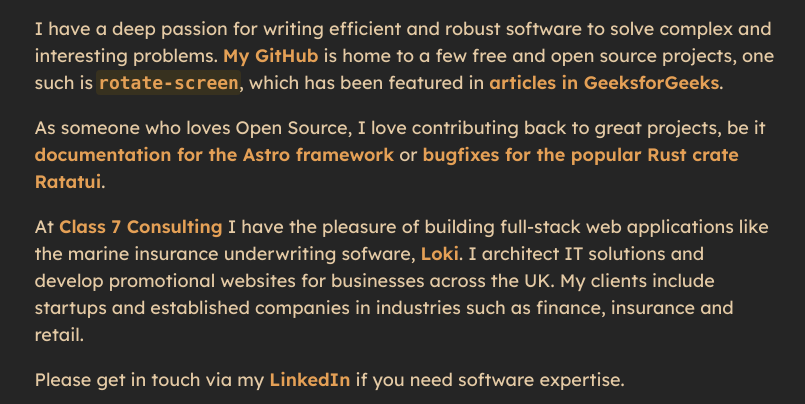
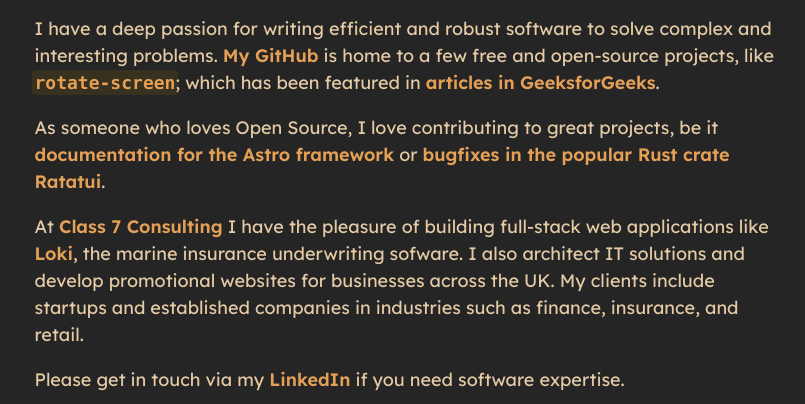
Before and after one commit to danny-burrows/danny-burrows.github.io, an Astro site: page / in a window 1280 px wide. Shown: the part 396-800 px from the top of the page, without its empty margins (234-1039 px from the left). Built offline with nearby package versions, Linux system fonts and the light colour scheme; Astro itself is replaced by a stand-in of ours.

Commit message:
Improve wording

```diff
--- a/src/components/AboutMe.astro
+++ b/src/components/AboutMe.astro
@@ -58,13 +58,13 @@ code:not(.tree) {
             I'm part of the HPC Engineering Team <a href="https://altoslabs.com">@Altos Labs</a> and the Technical Director of <a href="https://class7.consulting">Class 7 Consulting</a>.
         </p>
         <p>
-            I have a deep passion for writing efficient and robust software to solve complex and interesting problems. <a href="https://github.com/danny-burrows">My GitHub</a> is home to a few free and open source projects, one such is <a href="https://github.com/danny-burrows/rotate-screen"><code>rotate-screen</code></a>, which has been featured in <a href="https://www.geeksforgeeks.org/build-an-application-for-screen-rotation-using-python/">articles in GeeksforGeeks</a>.
+            I have a deep passion for writing efficient and robust software to solve complex and interesting problems. <a href="https://github.com/danny-burrows">My GitHub</a> is home to a few free and open-source projects, like <a href="https://github.com/danny-burrows/rotate-screen"><code>rotate-screen</code></a>; which has been featured in <a href="https://www.geeksforgeeks.org/build-an-application-for-screen-rotation-using-python/">articles in GeeksforGeeks</a>.
         </p>
         <p>
-            As someone who loves Open Source, I love contributing back to great projects, be it <a href="https://github.com/withastro/astro/pull/823">documentation for the Astro framework</a> or <a href="https://github.com/ratatui/ratatui/pull/596">bugfixes for the popular Rust crate Ratatui</a>.
+            As someone who loves Open Source, I love contributing to great projects, be it <a href="https://github.com/withastro/astro/pull/823">documentation for the Astro framework</a> or <a href="https://github.com/ratatui/ratatui/pull/596">bugfixes in the popular Rust crate Ratatui</a>.
         </p>
         <p>
-            At <a href="https://class7.consulting">Class 7 Consulting</a> I have the pleasure of building full-stack web applications like the marine insurance underwriting sofware, <a href="">Loki</a>. I architect IT solutions and develop promotional websites for businesses across the UK. My clients include startups and established companies in industries such as finance, insurance and retail.
+            At <a href="https://class7.consulting">Class 7 Consulting</a> I have the pleasure of building full-stack web applications like <a href="#">Loki</a>, the marine insurance underwriting sofware. I also architect IT solutions and develop promotional websites for businesses across the UK. My clients include startups and established companies in industries such as finance, insurance, and retail.
         </p>
         <p>
             Please get in touch via my <a href="https://www.linkedin.com/in/danny-burrows/">LinkedIn</a> if you need software expertise.
```
